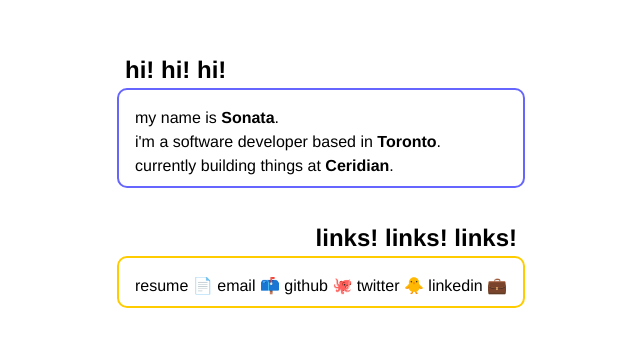
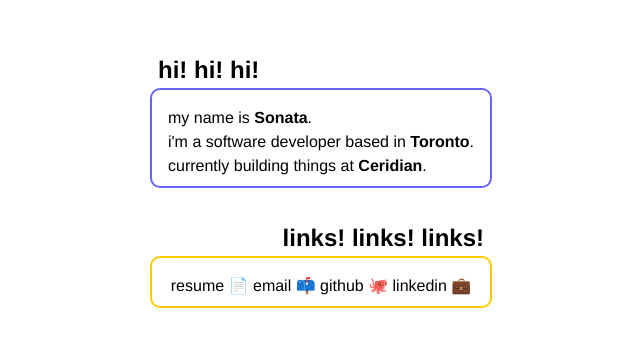
Before and after one commit to sonatata/sonatata.github.io, a React (Create React App) app: page / in a window 1280 px wide. Shown: the part 204-550 px from the top of the page, without its empty margins (319-959 px from the left). Built offline with nearby package versions, Linux system fonts and the light colour scheme.

Commit message:
Update App.js

```diff
--- a/src/App.js
+++ b/src/App.js
@@ -24,7 +24,6 @@
                 <a href="https://drive.google.com/file/d/18DUBQAWDag0r9ZnRWujSXz6HYxFaMjd8/view?usp=sharing">resume</a> {' 📄 '}
                 <a href="mailto:me@sonatakatt.com">email</a> {' 📫 '}
                 <a href="https://github.com/sonatata">github</a>{' 🐙 '}
-                <a href="https://twitter.com/sonatakatt">twitter</a>{' 🐥 '}
                 <a href="https://www.linkedin.com/in/sonata-katt-335598124/">linkedin</a>{' 💼 '}
             </div>
         </div>
```
